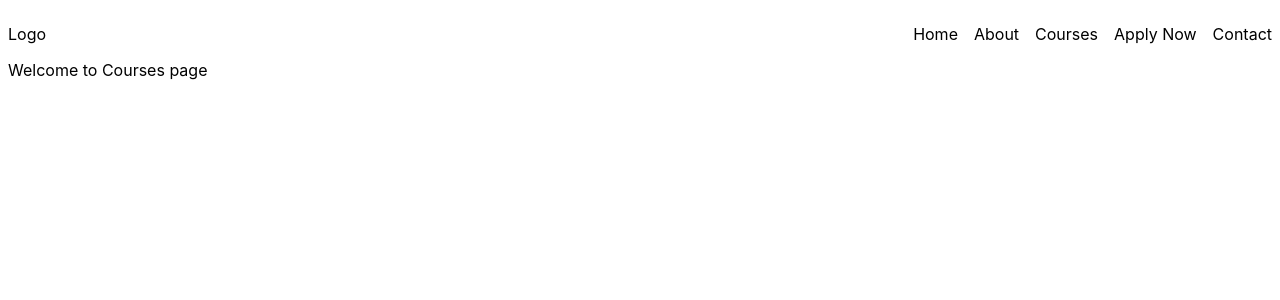
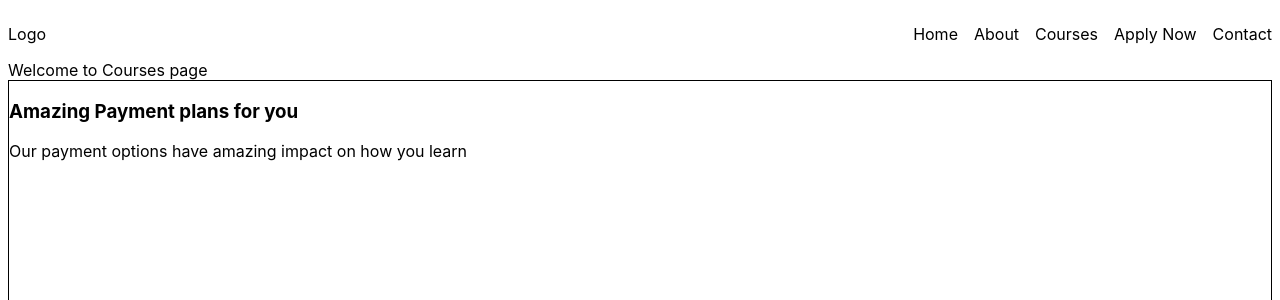
Before and after one commit to SamuelOkoduwa/InkeeperApp, a React (Vite) app: page /courses in a window 1280 px wide. Shown: the top 300 px of the page. Built offline with nearby package versions, Linux system fonts and the light colour scheme.

Commit message:
Imported Pricing component

```diff
--- a/src/pages/Courses/Courses.jsx
+++ b/src/pages/Courses/Courses.jsx
@@ -1,9 +1,12 @@
 import React from 'react'
+import Pricing from '../../components/Pricing/Pricing'
+import NavBar from '../../components/NavBar/NavBar'
 
 function Courses() {
   return (
 	<div>
 	  Welcome to Courses page
+	  <Pricing />
 	</div>
   )
 }
```
